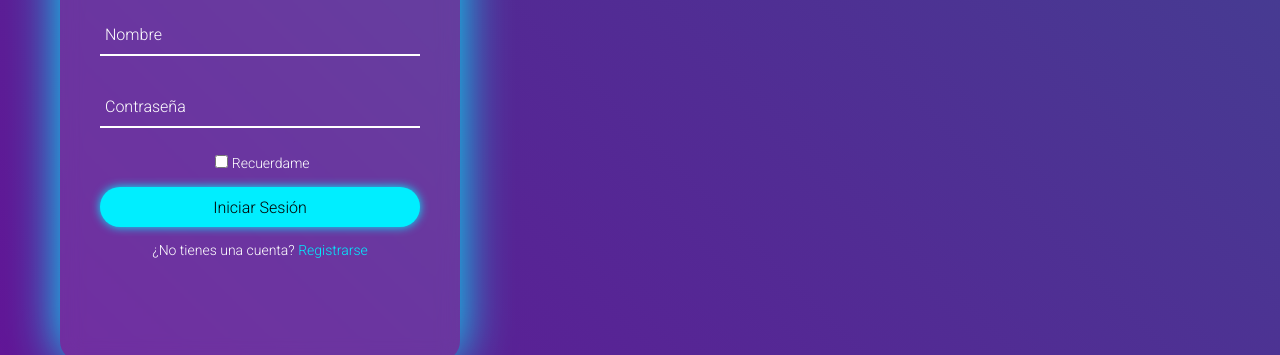
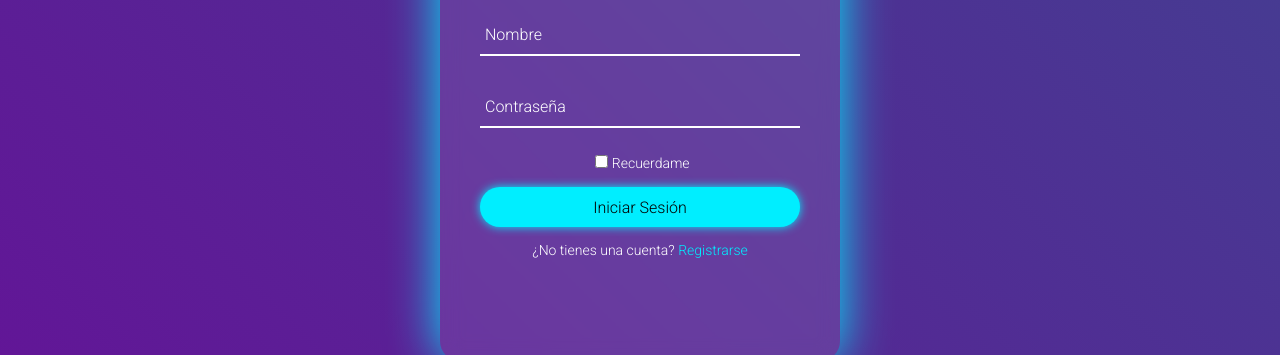
Before and after one commit to carla-tvg/geek-hub, a website: page public/html/formulariodeinicio.html in a window 1280 px wide. Shown: the part 307-662 px from the top of the page. Drawn offline with Linux system fonts and the light colour scheme; files whose address does not match are found by name.

Commit message:
cambios en formulario

```diff
--- a/public/css/styles-inicio.css
+++ b/public/css/styles-inicio.css
@@ -23,6 +23,12 @@ body {
     padding: 20px; /* Espacio para la navbar */
     background-color: rgba(255, 255, 255, 0.034); /* Fondo semitransparente para la navbar */
 }
+
+.container-form{
+    display: flex;
+    justify-content: center;
+}
+
 
 .wrapper {
     position: relative;
--- a/public/html/formulariodeinicio.html
+++ b/public/html/formulariodeinicio.html
@@ -42,6 +42,7 @@
 
 </head>
 <body>
+  <div class="container-form">
   <div class="wrapper">
     <div class="form-wrapper sign-in">
       <form action="">
@@ -88,6 +89,7 @@
       </form>
     </div>
   </div>
+</div>
 
 
   <footer id="foot">
```
